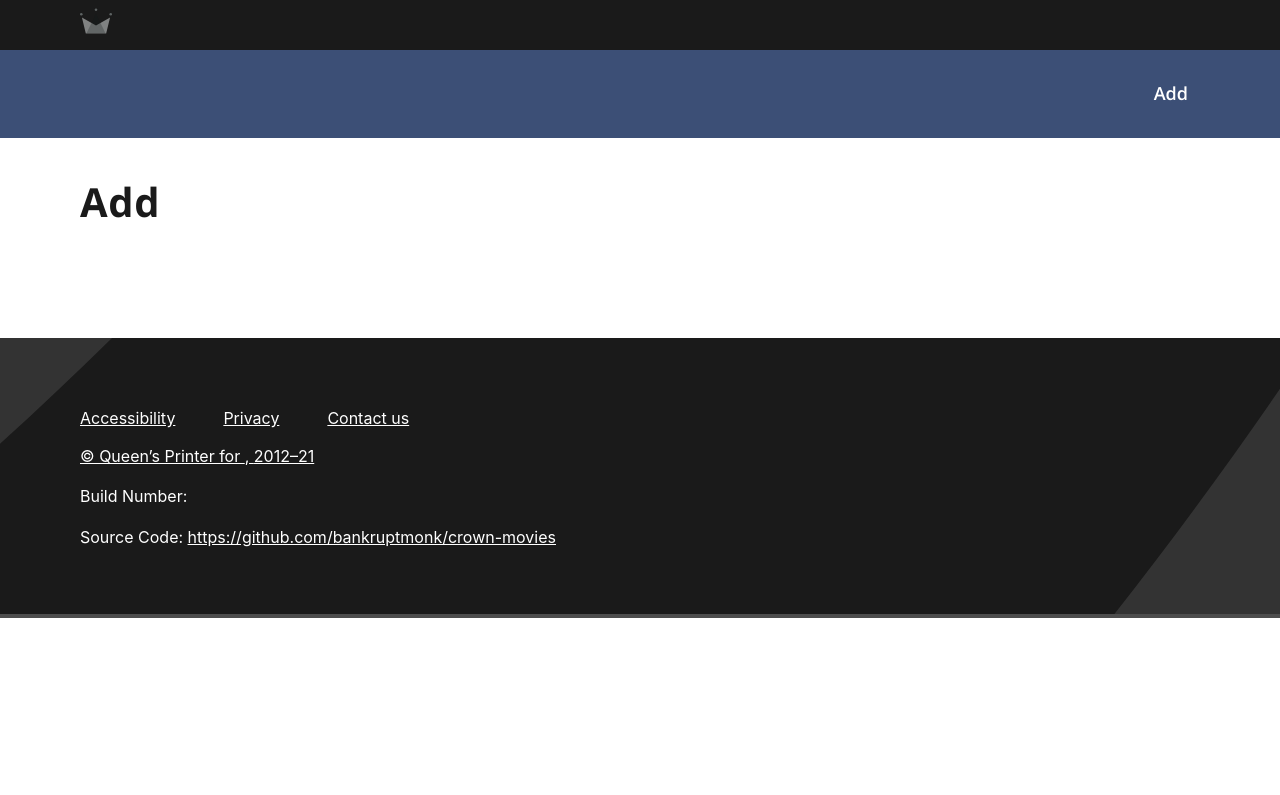
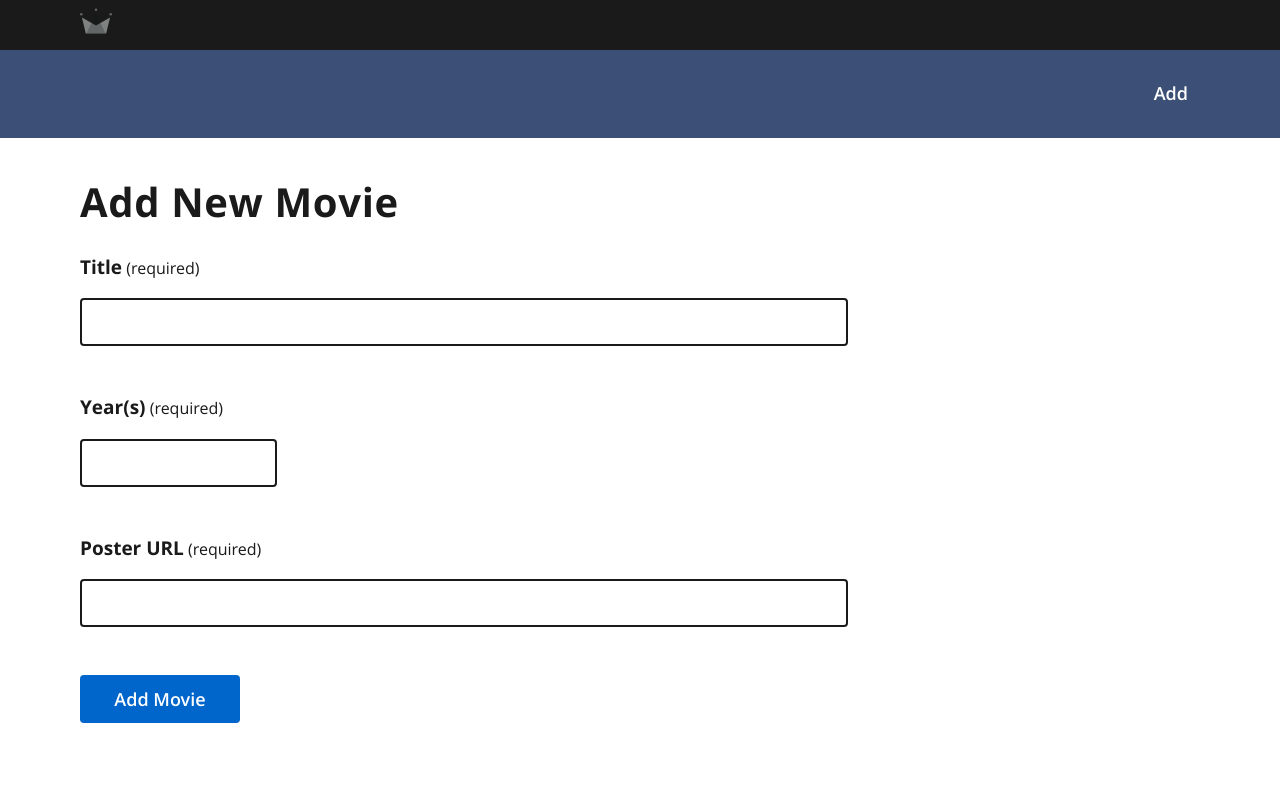
Before and after one commit to bankruptmonk/crown-movies, a React (Create React App) app: page /add in a window 1280 px wide. Shown: the top 795 px of the page. Built offline with nearby package versions, Linux system fonts and the light colour scheme; a web font is replaced by a local one.

Commit message:
Added the add new functionality

```diff
--- a/src/components/add/add.component.jsx
+++ b/src/components/add/add.component.jsx
@@ -1,8 +1,158 @@
-import React from 'react';
+import React, { useState, useRef, useEffect } from 'react';
+import { useNavigate } from 'react-router-dom';
+
+import './add.styles.scss';
+
+import axios from 'axios';
+
+import Error from '../error/error.component';
+import { focusElement } from '../../util/util';
+import Loading from '../loading/loading.component';
 
 const AddItem = (props) => {
+    const [item, setItem] = useState({
+        Title: '',
+        Year: '',
+        Poster: ''
+    });
+    const [errors, setErrors] = useState([]);
+    const errorCallout = useRef();
+    const [saveDirty, setSaveDirty] = useState(false);
+    const [saving, setSaving] = useState(false);
+    const navigate = useNavigate();
+
+    const validateForm = () => {
+
+        let errors = [];
+
+        if (!item.Title) {
+            errors.push({ id: 10, message: "Title is required"});
+        }
+
+        if (!item.Year) {
+            errors.push({ id: 20, message: "Year is required"});
+        }
+
+        if (!item.Poster) {
+            errors.push({ id: 30, message: "Poster URL is required"});
+        }
+
+        if (errors.length > 0) {
+            setErrors(errors);
+            if (saveDirty === false)
+                focusElement(errorCallout);
+        }
+
+        return errors;
+    }
+
+    const handleSubmit = event => {
+        event.preventDefault();
+        setSaveDirty(true);
+
+        const errors = validateForm();
+        if (errors.length === 0) {
+            setSaving(true);
+
+            const config = {
+                headers: {
+                    user: localStorage.getItem('uguid')
+                }
+            };
+            axios.post(`${process.env.REACT_APP_FUNCTION_APP}item`, item, config)
+                .then(response => {
+                    if (response.status === 200) {
+                        setErrors([]);
+                        setItem({
+                            Title: '',
+                            Year: '',
+                            Poster: ''
+                        });
+
+                        navigate("/");
+                    } else {
+                        const errors = [{ id: 100, message: 'There was an error saving your data' }];
+                        setErrors(errors);
+                    }
+                })
+                .catch((error) => {
+                    console.error(error);
+                    const errors = [{ id: 100, message: 'There was an error saving your data' }];
+                    setErrors(errors);
+                })
+                .finally(() => { setSaving(false)});
+        }
+    }
+
+    useEffect(() => {
+        if (saveDirty === true)
+            validateForm();
+        // eslint-disable-next-line react-hooks/exhaustive-deps
+    }, [item]);
+
     return (
-        <h1>Add</h1>
+        <div>
+            {saving && <Loading />}
+
+            <h1>Add New Movie</h1>
+
+            <div ref={errorCallout}>
+                <Error errors={errors} />
+            </div>
+
+            <form onSubmit={handleSubmit}>
+                <div className='ontario-row'>
+                    <div className='ontario-columns ontario-large-12'>
+                        <div className="ontario-form-group">
+                            <label className="ontario-label" htmlFor="Title">
+                                Title<span className="ontario-label__flag">(required)</span>
+                            </label>
+                            <input className="ontario-input" type="text" id="Title" name="Title"
+                                onChange={(event) => setItem({...item, [event.target.name]: event.target.value})}
+                                value={item.Title} />
+                        </div>
+                    </div>
+
+                    <div className='ontario-columns ontario-large-12'>
+                        <div className="ontario-form-group">
+                            <label className="ontario-label" htmlFor="Year">
+                                Year(s)<span className="ontario-label__flag">(required)</span>
+                            </label>
+                            <input className="ontario-input ontario-input--10-char-width" type="text" id="Year" name="Year"
+                                onChange={(event) => setItem({...item, [event.target.name]: event.target.value})}
+                                value={item.Year} />
+                        </div>
+                    </div>
+
+                    <div className='ontario-columns ontario-large-12'>
+                        <div className="ontario-form-group">
+                            <label className="ontario-label" htmlFor="Poster">
+                                Poster URL<span className="ontario-label__flag">(required)</span>
+                            </label>
+                            <input className="ontario-input" type="text" id="Poster" name="Poster"
+                                onChange={(event) => setItem({...item, [event.target.name]: event.target.value})}
+                                value={item.Poster} />
+                        </div>
+                    </div>
+
+                    <div className='ontario-columns ontario-large-12'>
+                        <button className="ontario-button ontario-button--primary">
+                            Add Movie
+                        </button>
+                    </div>
+
+
+
+                </div>
+
+                <div className='ontario-row spacer-row'>
+                    <div className='ontario-columns ontario-large-12'>
+
+                    </div>
+                </div>
+            </form>
+        </div>
+
     );
 }
 
--- a/src/components/add/add.styles.scss
+++ b/src/components/add/add.styles.scss
@@ -0,0 +1,3 @@
+.spacer-row {
+    height: 50px !important;
+}
--- a/src/components/error/error.component.jsx
+++ b/src/components/error/error.component.jsx
@@ -2,25 +2,28 @@ import React from "react";
 
 import './error.styles.scss';
 
-const Error = ({errors}) => {
+const Warning = ({errors}) => {
 
     return (
         <>
             {errors && errors.length > 0 && (
                 <div>
-                    <div className="ontario-alert ontario-alert--warning">
+                    <div className="ontario-alert ontario-alert--error">
                         <div className="ontario-alert__header">
                             <div className="ontario-alert__header-icon">
                                 <svg className="ontario-icon" alt="" aria-hidden="true" focusable="false" viewBox="0 0 24 24" preserveAspectRatio="xMidYMid meet">
-                                    <path d="M1 21h22L12 2 1 21zm12-3h-2v-2h2v2zm0-4h-2v-4h2v4z" fill="#ffd440"/><path d="M11 10h2v4h-2zm0 6h2v2h-2z" fill="#000"/>
+                                <svg xmlns="http://www.w3.org/2000/svg" width="24" height="24" fill="none"><path d="M12 2C6.48 2 2 6.48 2 12s4.48 10 10 10 10-4.48 10-10S17.52 2 12 2zm1 15h-2v-2h2v2zm0-4h-2V7h2v6z" fill="#cd0000"/><path d="M11 17h2v-2h-2v2zm0-4h2V7h-2v6z" fill="#fff"/></svg>
                                 </svg>
                             </div>
-                            <h2 className="ontario-alert__header-title ontario-h4">Search Error</h2>
+                            <h2 className="ontario-alert__header-title ontario-h4">There is a problem</h2>
                         </div>
                         <div className="ontario-alert__body">
-                            {errors.map(error => (
-                                <p key={error.id}>{error.message}</p>
-                            ))}
+                            <p>Errors were found on this page:</p>
+                            <ul>
+                                {errors.map(error => (
+                                    <li key={error.id}>{error.message}</li>
+                                ))}
+                            </ul>
                         </div>
                     </div>
                 </div>
@@ -30,4 +33,4 @@ const Error = ({errors}) => {
 
 };
 
-export default Error;
+export default Warning;
--- a/src/components/homepage/homepage.component.jsx
+++ b/src/components/homepage/homepage.component.jsx
@@ -5,7 +5,9 @@ import Loading from '../loading/loading.component';
 
 import Search from '../search/search.component';
 import CustomMasonry from '../masonry/masonry.component';
-import Error from '../error/error.component';
+import Warning from '../warning/warning.component';
+
+import { v4 as uuid } from 'uuid';
 
 const HomePage = () => {
     const [items, setItems] = useState([]);
@@ -19,9 +21,10 @@ const HomePage = () => {
         setLoading(true);
         setErrors([]);
 
+        let items = [];
+
         axios.get(`${process.env.REACT_APP_API_URL}${term}&apikey=${process.env.REACT_APP_API_KEY}&page=${page}`)
             .then(response => {
-                console.log(response);
 
                 if (response.data.Response === "False") {
                     setItems([]);
@@ -32,11 +35,26 @@ const HomePage = () => {
                     setErrors(e);
                 }
                 else {
-                    setItems(response.data.Search)
+                    items = response.data.Search;
+
+                    const config = {
+                        headers: {
+                            user: localStorage.getItem('uguid')
+                        }
+                    }
+                    axios.get(`${process.env.REACT_APP_FUNCTION_APP}item`, config)
+                        .then(response => {
+                            items = [...items, ...response.data];
+                        })
+                        .catch((error) => console.error(error))
+                        .finally(() => { setItems(items); setLoading(false)});
+
                 }
             })
             .catch((error) => console.error(error))
-            .finally(() => { setLoading(false)});
+            .finally(() => { });
+
+
     }
 
     const handleSearchClick = () => {
@@ -53,6 +71,10 @@ const HomePage = () => {
 
     useEffect(() => {
 
+        const uguid = localStorage.getItem("uguid");
+        if (!uguid)
+            localStorage.setItem('uguid', uuid());
+
         setPage(1);
         handleSearch();
 
@@ -65,7 +87,7 @@ const HomePage = () => {
             <h1>Home</h1>
             <Search handleEnter={handleSearchKeyUp} handleChange={(e) => setTerm(e.target.value)}
                 handleClick={handleSearchClick} value={term} />
-            <Error errors={errors} />
+            <Warning errors={errors} />
             <CustomMasonry items={items} />
         </div>
 
--- /dev/null
+++ b/src/components/warning/warning.component.jsx
@@ -0,0 +1,33 @@
+import React from "react";
+
+import './warning.styles.scss';
+
+const Warning = ({errors}) => {
+
+    return (
+        <>
+            {errors && errors.length > 0 && (
+                <div>
+                    <div className="ontario-alert ontario-alert--warning">
+                        <div className="ontario-alert__header">
+                            <div className="ontario-alert__header-icon">
+                                <svg className="ontario-icon" alt="" aria-hidden="true" focusable="false" viewBox="0 0 24 24" preserveAspectRatio="xMidYMid meet">
+                                    <path d="M1 21h22L12 2 1 21zm12-3h-2v-2h2v2zm0-4h-2v-4h2v4z" fill="#ffd440"/><path d="M11 10h2v4h-2zm0 6h2v2h-2z" fill="#000"/>
+                                </svg>
+                            </div>
+                            <h2 className="ontario-alert__header-title ontario-h4">Search Error</h2>
+                        </div>
+                        <div className="ontario-alert__body">
+                            {errors.map(error => (
+                                <p key={error.id}>{error.message}</p>
+                            ))}
+                        </div>
+                    </div>
+                </div>
+            )}
+        </>
+    )
+
+};
+
+export default Warning;
--- /dev/null
+++ b/src/util/util.jsx
@@ -0,0 +1,6 @@
+export const focusElement = (reference, scroll = true) => {
+    reference.current.tabIndex = -1;
+    reference.current.focus();
+    reference.current.removeAttribute('tabIndex');
+    scroll && reference.current.scrollIntoView({ behavior: 'smooth' });
+};
```
Also changed, not shown: src/components/warning/warning.styles.scss (added), 1 other file (tests, documents, lock files or other folders).
